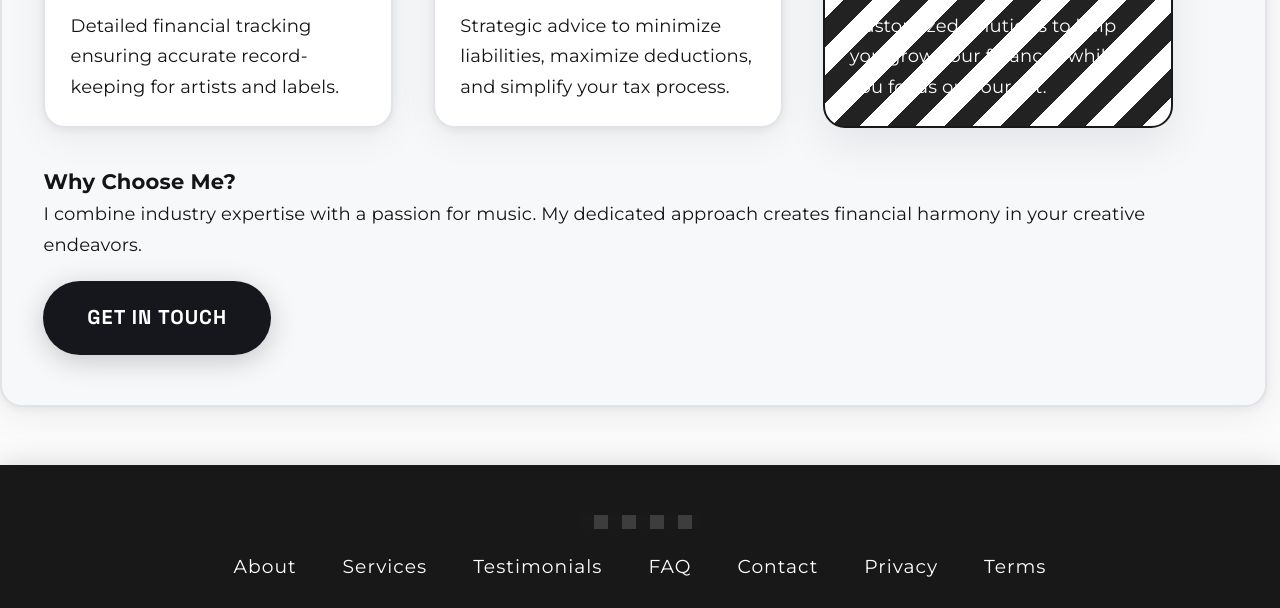
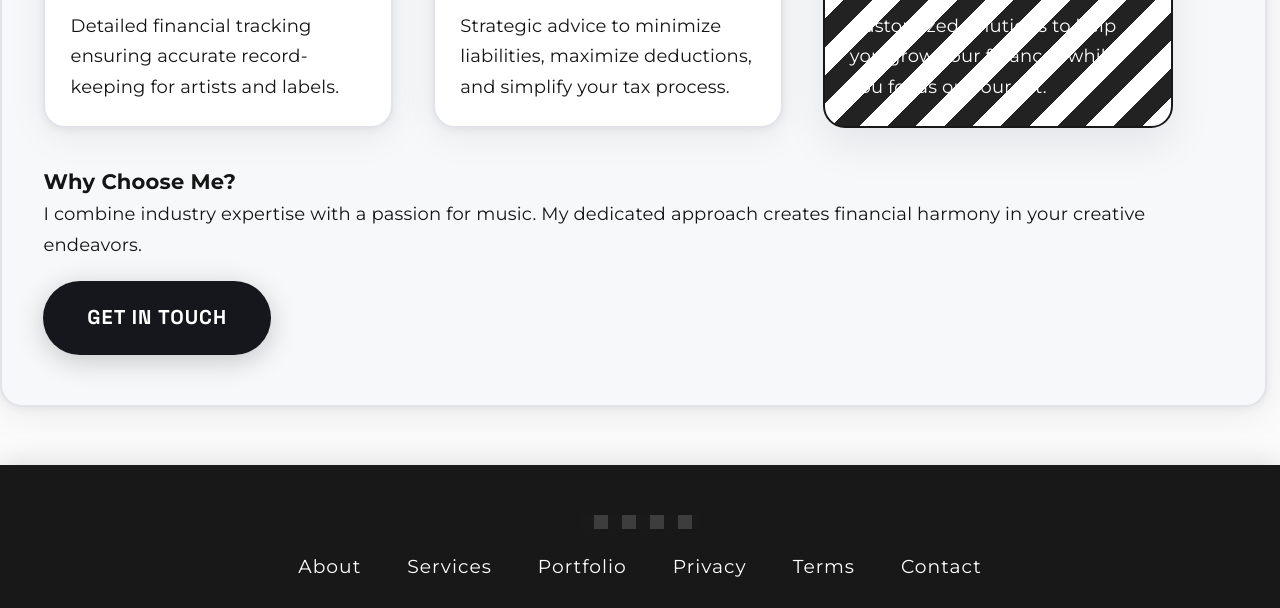
Before and after one commit to OliRose10/OliRose10.github.io, a plain HTML site: page services.html in a window 1280 px wide. Shown: the part 557-1165 px from the top of the page. Drawn offline with Linux system fonts and the light colour scheme.

Commit message:
Update services.html

```diff
--- a/services.html
+++ b/services.html
@@ -26,7 +26,7 @@
           <li><a href="portfolio.html" class="nav-link">Portfolio</a></li>
           <li><a href="#testimonials" class="nav-link">Testimonials</a></li>
           <li><a href="#faq" class="nav-link">FAQ</a></li>
-          <li><a href="#contact" class="nav-link">Contact</a></li>
+          <li><a href="contact.html" class="nav-link">Contact</a></li>
         </ul>
       </nav>
     </div>
@@ -67,12 +67,11 @@
     <div class="main-container" style="text-align:center;">
       <div class="footer-links">
         <a href="about.html">About</a>
-        <a href="services.html">Services</a>
-        <a href="#testimonials">Testimonials</a>
-        <a href="#faq">FAQ</a>
-        <a href="contact.html">Contact</a>
+        <a href="services.html" class="active">Services</a>
+        <a href="portfolio.html">Portfolio</a>
         <a href="privacy.html">Privacy</a>
         <a href="terms.html">Terms</a>
+        <a href="contact.html">Contact</a>
       </div>
       <div class="social-icons">
         <a href="#" aria-label="Twitter"><i class="fab fa-twitter"></i></a>
```
